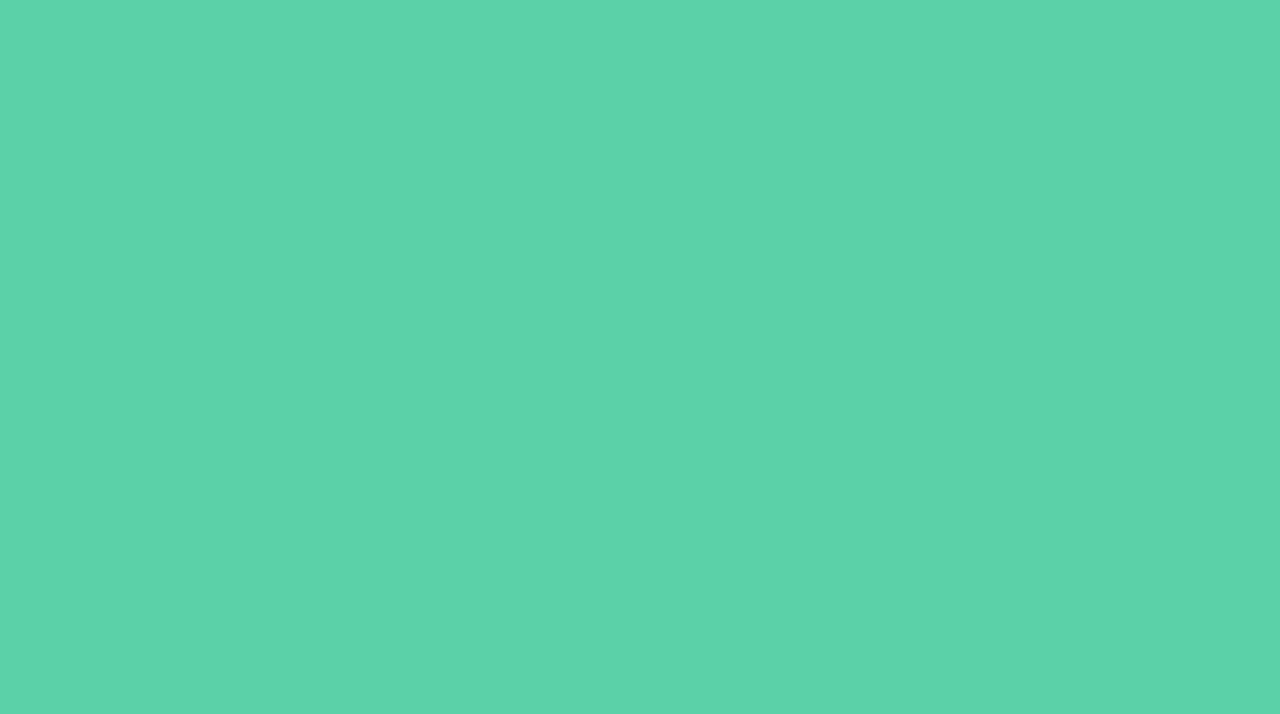
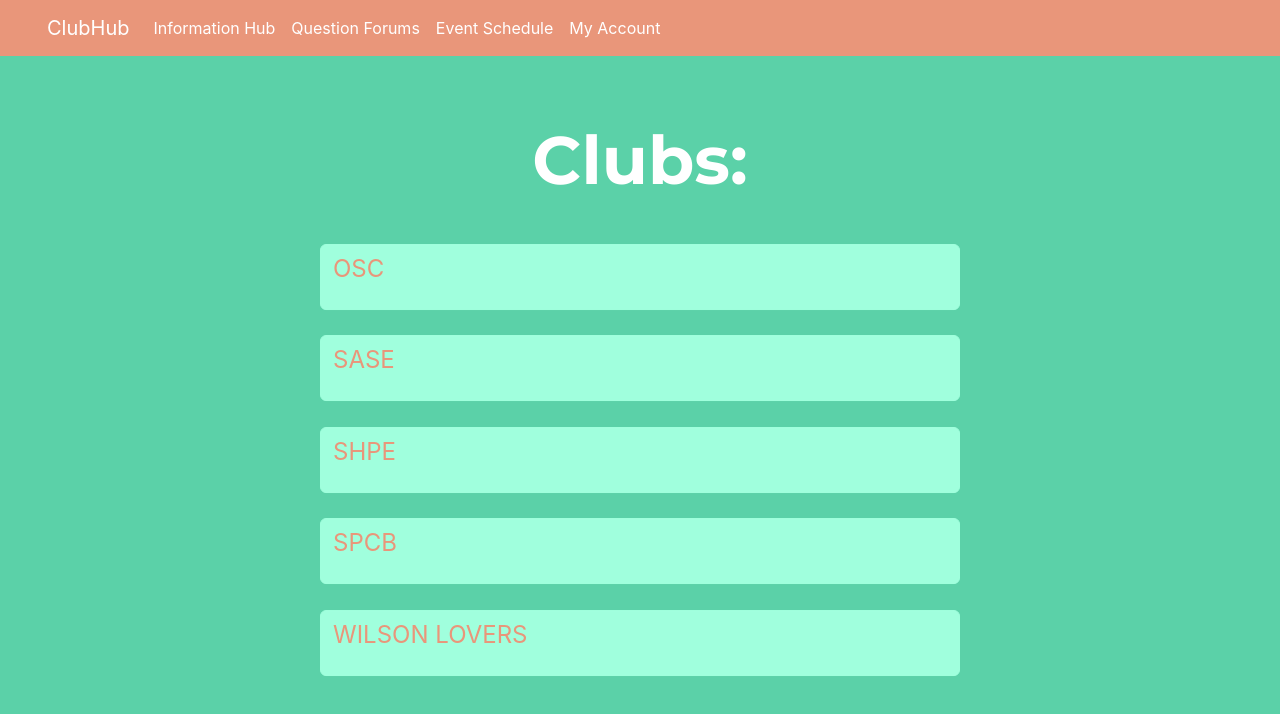
Before and after one commit to WilsonGoins/ClubHub, a React (Create React App) app in the folder React/clubhub/: page /clubfinder in a window 1280 px wide. Before the commit this address had no page. Shown: the top 714 px of the page. Built offline with nearby package versions, Linux system fonts and the light colour scheme.

Commit message:
Club Finder

```diff
--- a/React/clubhub/src/App/App.js
+++ b/React/clubhub/src/App/App.js
@@ -31,6 +31,7 @@ function App() {
                 <Route path="/createpost" exact element={<CreatePost />} />
                 <Route path="/myaccount" exact element={<MyAccount />} />
                 <Route path="/newclubinfo" exact element={<NewClubInfo />} />
+                <Route path="/clubfinder/" exact element={<ClubFinder />} />
                 <Route path="/clubfinder/:clubName" exact element={<ClubFinder />} />
 
 
--- a/React/clubhub/src/ClubFinder/ClubFinder.js
+++ b/React/clubhub/src/ClubFinder/ClubFinder.js
@@ -2,9 +2,12 @@ import React, { useState, useEffect } from "react"
 import { useNavigate } from "react-router-dom"
 import Navbar from "../Navbar/Navbar"
 import "./ClubFinder.css"
+import { useParams } from "react-router-dom"
 
 const ClubFinder = () => {
     const navigate = useNavigate();
+    const { clubName } = useParams();
+    const [selected, setSelected] = useState(false);
     const [clubsRes, setClubsRes] = useState([]);
     const testArray = [
         { title: "OSC", /* other properties */ },
@@ -23,6 +26,8 @@ const ClubFinder = () => {
         <>
             <Navbar/>
 
+            {!selected && (
+                <>
                     <div className="CF-title-container">
                         <div className="CF-title-text">
                             Clubs:
@@ -30,14 +35,28 @@ const ClubFinder = () => {
                     </div>
 
                     <div className="CF-clubs-container">
-                {clubsRes.map((club, name) => (
-                    <div key={club}>
-                        <button className="CF-clubs-button btn btn-outline-success NVB-text-color" style={navItemStyles} onClick={() => {navigate("/" + "${club.name}")}}>
-                            <p>{club.name}</p>
+                        {testArray.map((item, title) => (
+                            <div key={item}>
+                                <button className="CF-clubs-button btn btn-outline-success NVB-text-color" style={navItemStyles}
+                                    onClick={() => {setSelected(true)}}>
+                                    <p>{item.title}</p>
                                 </button>
                             </div>
                         ))}
                     </div>
+                </>
+            )}
+
+            {selected && (
+                <>
+                    <div className="CF-title-container">
+                        <div className="CF-title-text">
+                            NO
+                        </div>
+                    </div>
+                </>
+            )}
+
 
         </>
     )
```
Lines whose indentation alone changed are shown as unchanged.
